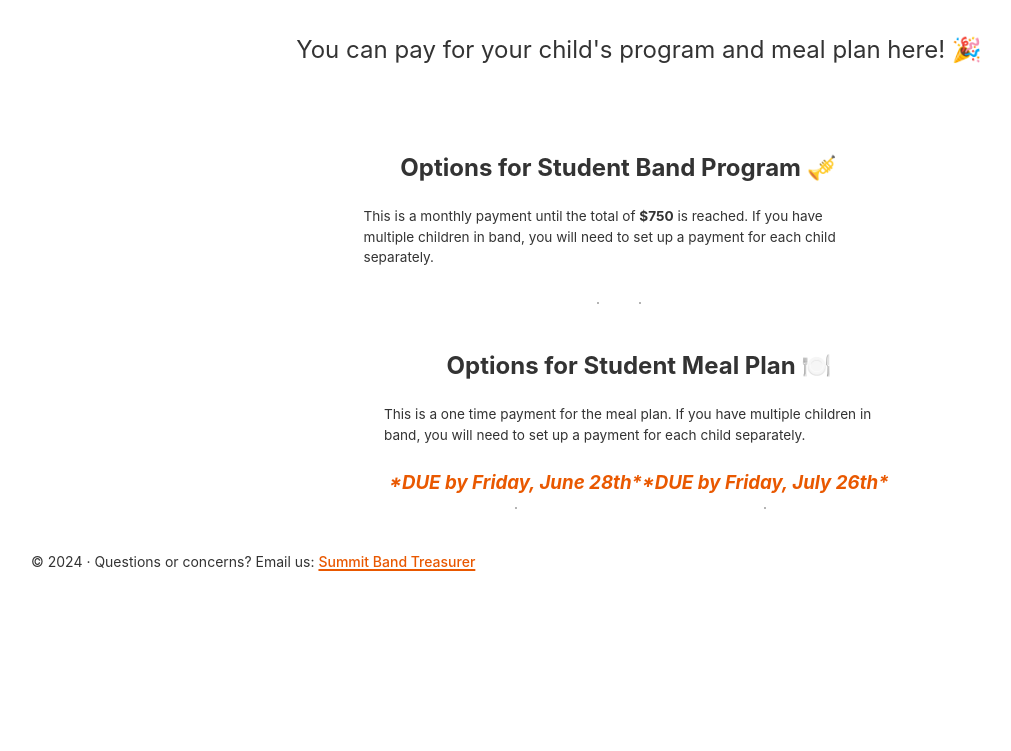
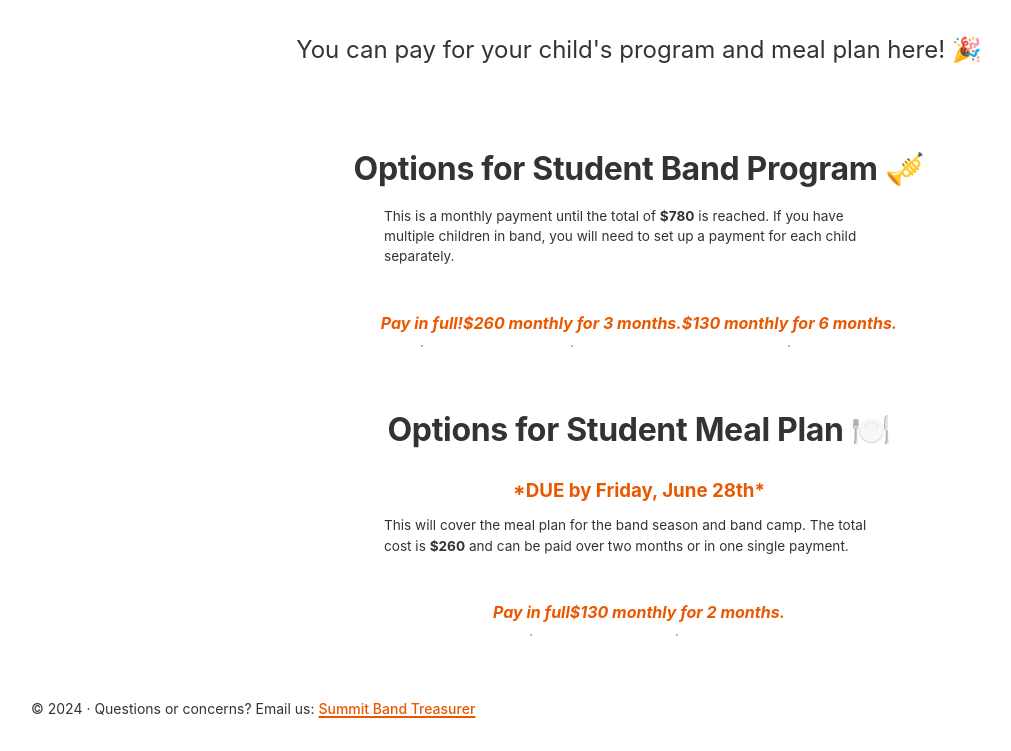
Before and after one commit to daynewright/summit-stripe, a Gatsby site: page / in a window 1280 px wide. Shown: the part 199-950 px from the top of the page, without its empty margins (1-1012 px from the left). Before the commit the page ends 803 px from the top, so only its background shows below. Built offline with nearby package versions, Linux system fonts and the light colour scheme; Gatsby itself is replaced by a stand-in of ours.

Commit message:
add due text

```diff
--- a/src/components/index.module.css
+++ b/src/components/index.module.css
@@ -73,14 +73,16 @@
   display: flex;
   justify-content: center;
   flex-direction: column;
-  h2 {
+  h1 {
     align-self: center;
+    margin: 20px;
   }
   p {
     align-self: center;
     width: 75%;
     font-size: 0.85rem;
   }
+
   @media (max-width: 1464px) {
     margin-top: 15px;
   }
@@ -96,6 +98,7 @@
   display: flex;
   flex-direction: column;
   align-items: center;
+  margin: 20px 0;
 }
 
 .stripeButtonHeader {
@@ -103,3 +106,8 @@
   color: #e95800;
   font-style: italic;
 }
+
+.dueDate {
+  margin: 10px auto;
+  color: #e95800;
+}
--- a/src/components/stripeButton.js
+++ b/src/components/stripeButton.js
@@ -5,7 +5,7 @@ import * as styles from "../components/index.module.css"
 const StripeButton = ({ buttonId, headerText }) => {
   return (
     <div className={styles.stripeButtonContainer}>
-      <h3 className={styles.stripeButtonHeader}>{headerText ?? "  "}</h3>
+      <h4 className={styles.stripeButtonHeader}>{headerText ?? "  "}</h4>
       <stripe-buy-button
         style={{
           margin: "10px 20px",
--- a/src/pages/index.js
+++ b/src/pages/index.js
@@ -41,33 +41,45 @@ const IndexPage = () => {
       </div>
       <div className={styles.container}>
         <div className={styles.sectionContainer}>
-          <h2>Options for Student Band Program 🎺</h2>
+          <h1>Options for Student Band Program 🎺</h1>
           <p>
-            This is a monthly payment until the total of <b>$750</b> is reached.
+            This is a monthly payment until the total of <b>$780</b> is reached.
             If you have multiple children in band, you will need to set up a
             payment for each child separately.
           </p>
           <div className={styles.sectionButtons}>
-            <StripeButton buttonId="buy_btn_1P9ItWHaK9Zw5GBQ2LWrXUR2" />
-            <StripeButton buttonId="buy_btn_1P9Qn9HaK9Zw5GBQmwl1KbQ7" />
+            <StripeButton
+              buttonId="buy_btn_1PC94cHaK9Zw5GBQGMbehrB6"
+              headerText="Pay in full!"
+            />
+            <StripeButton
+              buttonId="buy_btn_1PC952HaK9Zw5GBQ1QuFA7eA"
+              headerText="$260 monthly for 3 months."
+            />
+            <StripeButton
+              buttonId="buy_btn_1PC95XHaK9Zw5GBQ6RAzS4we"
+              headerText="$130 monthly for 6 months."
+            />
           </div>
         </div>
-        <div className={styles.verticalLine} />
         <div className={styles.sectionContainer}>
-          <h2>Options for Student Meal Plan 🍽️</h2>
+          <h1>Options for Student Meal Plan 🍽️</h1>
+          <h3 className={styles.dueDate}>
+            <b>*DUE by Friday, June 28th*</b>
+          </h3>
           <p>
-            This is a one time payment for the meal plan. If you have multiple
-            children in band, you will need to set up a payment for each child
-            separately.
+            This will cover the meal plan for the band season and band camp. The
+            total cost is <b>$260</b> and can be paid over two months or in one
+            single payment.
           </p>
           <div className={styles.sectionButtons}>
             <StripeButton
-              buttonId="buy_btn_1P9UgSHaK9Zw5GBQaQebGHbU"
-              headerText="*DUE by Friday, June 28th*"
+              buttonId="buy_btn_1PC9AVHaK9Zw5GBQgCQDJJ6c"
+              headerText="Pay in full"
             />
             <StripeButton
-              buttonId="buy_btn_1P9UfVHaK9Zw5GBQvopwgNrK"
-              headerText="*DUE by Friday, July 26th*"
+              buttonId="buy_btn_1PC9BNHaK9Zw5GBQCwMqcij5"
+              headerText="$130 monthly for 2 months."
             />
           </div>
         </div>
```
